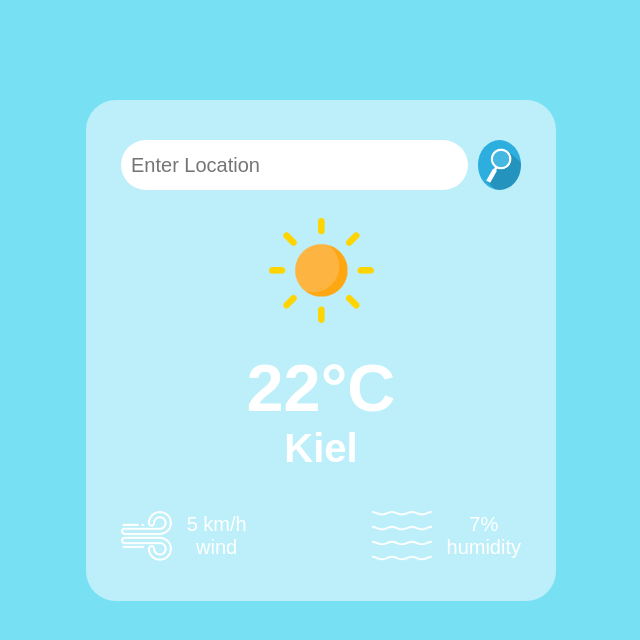
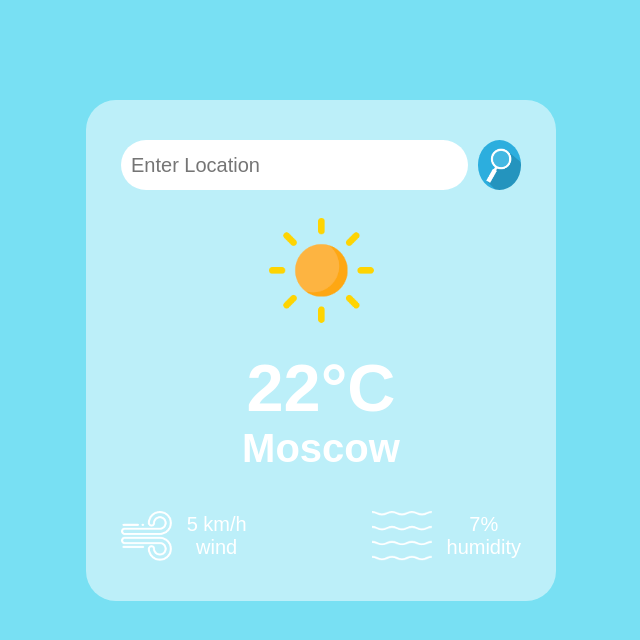
Before and after one commit to mc1802/weather_app, a plain HTML site: page index.html in a window 1280 px wide. Shown: the whole page, without its empty margins (319-959 px from the left). Drawn offline with Linux system fonts and the light colour scheme.

Commit message:
Update index.html

```diff
--- a/index.html
+++ b/index.html
@@ -14,7 +14,7 @@
         <div class="weather">
             <img src="media/clear.png" alt="">
             <h1 class="temp">22°C</h1>
-            <h2 class="city-name">Kiel</h2>
+            <h2 class="city-name">Moscow</h2>
 
         </div>
         <div class="details">
```
